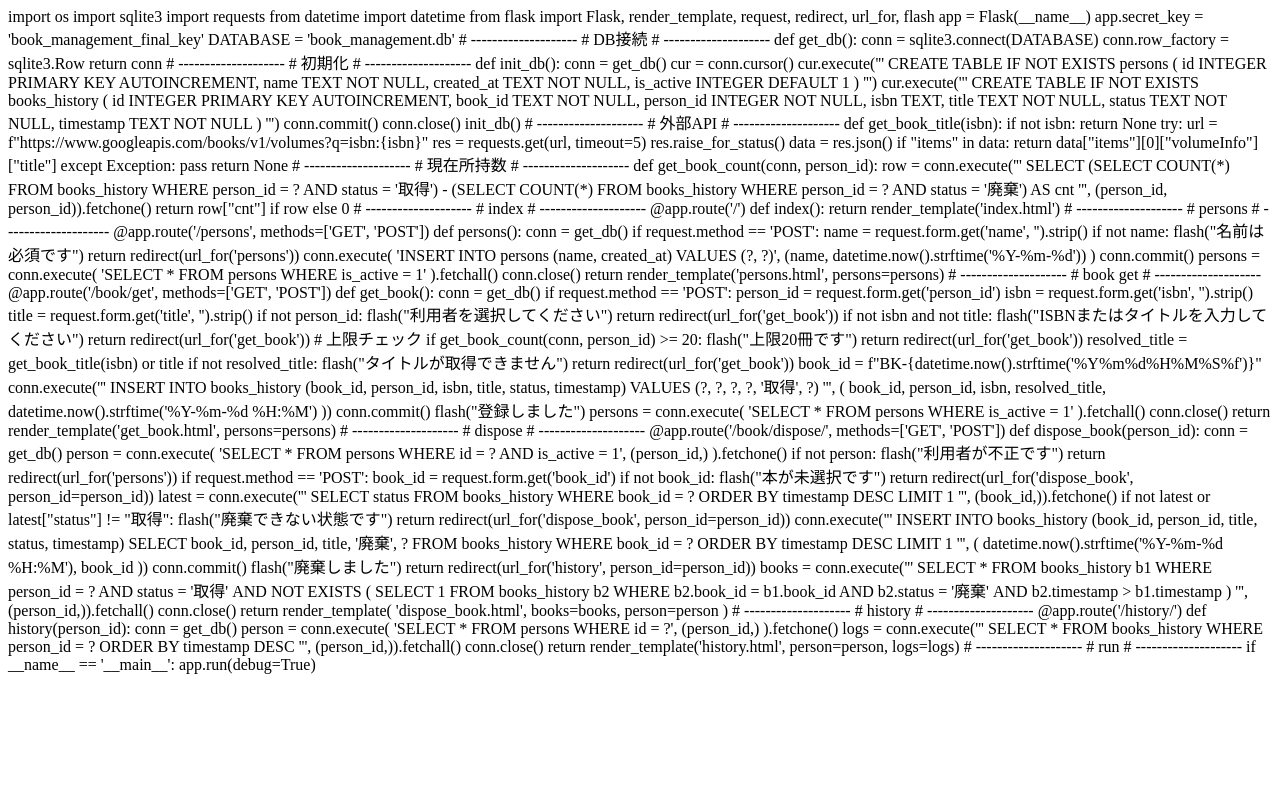
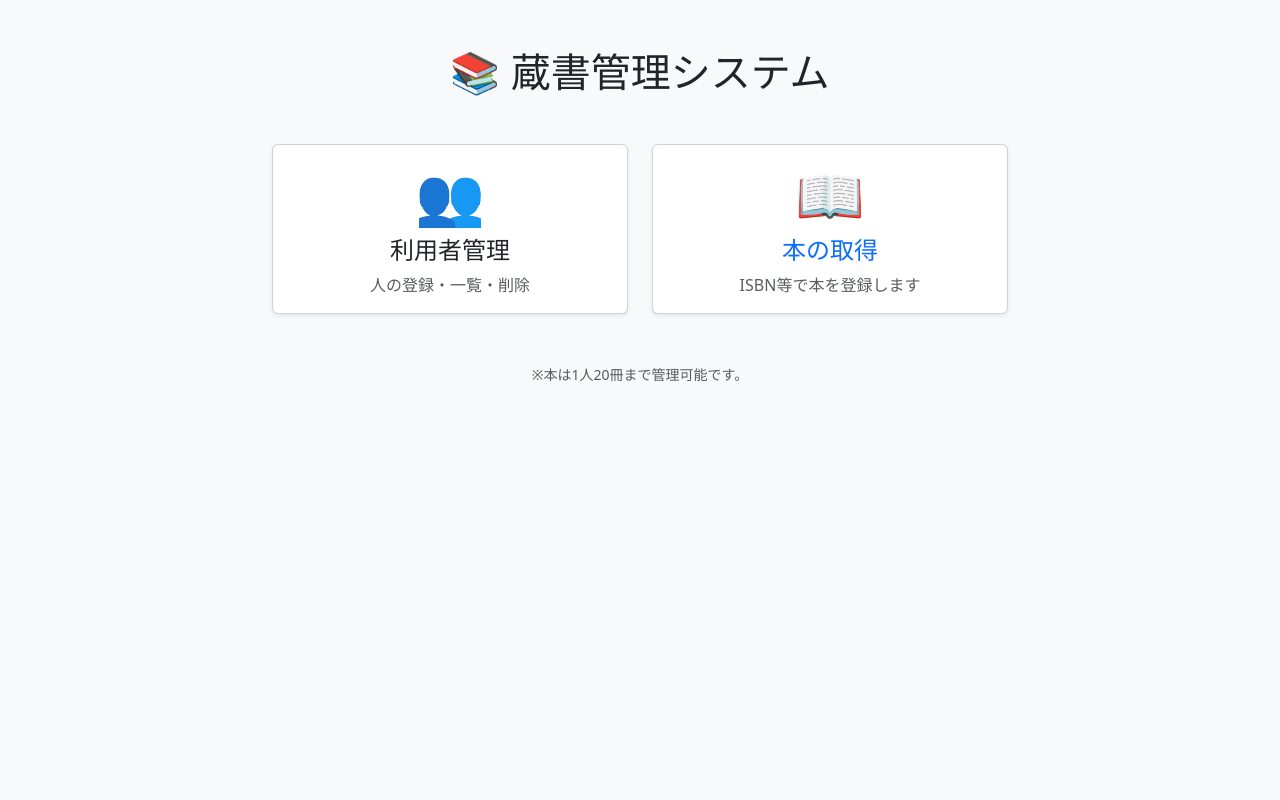
Before and after one commit to mkerp445-max/books_management_tool, a Flask app: page / in a window 1280 px wide. Run offline with Flask 3, Linux system fonts and the light colour scheme.

Commit message:
Add files via upload

```diff
--- a/templates/index.html
+++ b/templates/index.html
@@ -1,286 +1,57 @@
-import os
-import sqlite3
-import requests
-from datetime import datetime
-from flask import Flask, render_template, request, redirect, url_for, flash
+<!DOCTYPE html>
+<html lang="ja">
+<head>
+    <meta charset="UTF-8">
+    <title>蔵書管理システム</title>
+    <link rel="stylesheet" href="https://cdn.jsdelivr.net/npm/bootstrap@5.3.0/dist/css/bootstrap.min.css">
+    <style>
+        .menu-card { transition: transform 0.2s; cursor: pointer; }
+        .menu-card:hover { transform: translateY(-5px); }
+    </style>
+</head>
+<body class="bg-light">
+    <div class="container mt-5">
+        <h1 class="text-center mb-5">📚 蔵書管理システム</h1>
 
-app = Flask(__name__)
-app.secret_key = 'book_management_final_key'
+        {% with messages = get_flashed_messages() %}
+          {% if messages %}
+            {% for message in messages %}
+              <div class="alert alert-info">{{ message }}</div>
+            {% endfor %}
+          {% endif %}
+        {% endwith %}
 
-DATABASE = 'book_management.db'
+        <div class="row g-4 justify-content-center">
+            <!-- 利用者管理 -->
+            <div class="col-md-4">
+                <a href="{{ url_for('persons') }}" class="text-decoration-none text-dark">
+                    <div class="card h-100 shadow-sm menu-card">
+                        <div class="card-body text-center">
+                            <h2 class="display-4">👥</h2>
+                            <h4 class="card-title">利用者管理</h4>
+                            <p class="card-text text-muted">人の登録・一覧・削除</p>
+                        </div>
+                    </div>
+                </a>
+            </div>
 
+            <!-- 本の登録 -->
+            <div class="col-md-4">
+                <a href="{{ url_for('get_book') }}" class="text-decoration-none text-dark">
+                    <div class="card h-100 shadow-sm menu-card">
+                        <div class="card-body text-center border-primary">
+                            <h2 class="display-4">📖</h2>
+                            <h4 class="card-title text-primary">本の取得</h4>
+                            <p class="card-text text-muted">ISBN等で本を登録します</p>
+                        </div>
+                    </div>
+                </a>
+            </div>
+        </div>
 
-# --------------------
-# DB接続
-# --------------------
-def get_db():
-    conn = sqlite3.connect(DATABASE)
-    conn.row_factory = sqlite3.Row
-    return conn
-
-
-# --------------------
-# 初期化
-# --------------------
-def init_db():
-    conn = get_db()
-    cur = conn.cursor()
-
-    cur.execute('''
-        CREATE TABLE IF NOT EXISTS persons (
-            id INTEGER PRIMARY KEY AUTOINCREMENT,
-            name TEXT NOT NULL,
-            created_at TEXT NOT NULL,
-            is_active INTEGER DEFAULT 1
-        )
-    ''')
-
-    cur.execute('''
-        CREATE TABLE IF NOT EXISTS books_history (
-            id INTEGER PRIMARY KEY AUTOINCREMENT,
-            book_id TEXT NOT NULL,
-            person_id INTEGER NOT NULL,
-            isbn TEXT,
-            title TEXT NOT NULL,
-            status TEXT NOT NULL,
-            timestamp TEXT NOT NULL
-        )
-    ''')
-
-    conn.commit()
-    conn.close()
-
-
-init_db()
-
-
-# --------------------
-# 外部API
-# --------------------
-def get_book_title(isbn):
-    if not isbn:
-        return None
-
-    try:
-        url = f"https://www.googleapis.com/books/v1/volumes?q=isbn:{isbn}"
-        res = requests.get(url, timeout=5)
-        res.raise_for_status()
-        data = res.json()
-
-        if "items" in data:
-            return data["items"][0]["volumeInfo"]["title"]
-
-    except Exception:
-        pass
-
-    return None
-
-
-# --------------------
-# 現在所持数
-# --------------------
-def get_book_count(conn, person_id):
-    row = conn.execute('''
-        SELECT
-            (SELECT COUNT(*) FROM books_history WHERE person_id = ? AND status = '取得')
-            -
-            (SELECT COUNT(*) FROM books_history WHERE person_id = ? AND status = '廃棄')
-        AS cnt
-    ''', (person_id, person_id)).fetchone()
-
-    return row["cnt"] if row else 0
-
-
-# --------------------
-# index
-# --------------------
-@app.route('/')
-def index():
-    return render_template('index.html')
-
-
-# --------------------
-# persons
-# --------------------
-@app.route('/persons', methods=['GET', 'POST'])
-def persons():
-    conn = get_db()
-
-    if request.method == 'POST':
-        name = request.form.get('name', '').strip()
-
-        if not name:
-            flash("名前は必須です")
-            return redirect(url_for('persons'))
-
-        conn.execute(
-            'INSERT INTO persons (name, created_at) VALUES (?, ?)',
-            (name, datetime.now().strftime('%Y-%m-%d'))
-        )
-        conn.commit()
-
-    persons = conn.execute(
-        'SELECT * FROM persons WHERE is_active = 1'
-    ).fetchall()
-
-    conn.close()
-    return render_template('persons.html', persons=persons)
-
-
-# --------------------
-# book get
-# --------------------
-@app.route('/book/get', methods=['GET', 'POST'])
-def get_book():
-    conn = get_db()
-
-    if request.method == 'POST':
-        person_id = request.form.get('person_id')
-        isbn = request.form.get('isbn', '').strip()
-        title = request.form.get('title', '').strip()
-
-        if not person_id:
-            flash("利用者を選択してください")
-            return redirect(url_for('get_book'))
-
-        if not isbn and not title:
-            flash("ISBNまたはタイトルを入力してください")
-            return redirect(url_for('get_book'))
-
-        # 上限チェック
-        if get_book_count(conn, person_id) >= 20:
-            flash("上限20冊です")
-            return redirect(url_for('get_book'))
-
-        resolved_title = get_book_title(isbn) or title
-
-        if not resolved_title:
-            flash("タイトルが取得できません")
-            return redirect(url_for('get_book'))
-
-        book_id = f"BK-{datetime.now().strftime('%Y%m%d%H%M%S%f')}"
-
-        conn.execute('''
-            INSERT INTO books_history (book_id, person_id, isbn, title, status, timestamp)
-            VALUES (?, ?, ?, ?, '取得', ?)
-        ''', (
-            book_id,
-            person_id,
-            isbn,
-            resolved_title,
-            datetime.now().strftime('%Y-%m-%d %H:%M')
-        ))
-
-        conn.commit()
-        flash("登録しました")
-
-    persons = conn.execute(
-        'SELECT * FROM persons WHERE is_active = 1'
-    ).fetchall()
-
-    conn.close()
-    return render_template('get_book.html', persons=persons)
-
-
-# --------------------
-# dispose
-# --------------------
-@app.route('/book/dispose/<int:person_id>', methods=['GET', 'POST'])
-def dispose_book(person_id):
-    conn = get_db()
-
-    person = conn.execute(
-        'SELECT * FROM persons WHERE id = ? AND is_active = 1',
-        (person_id,)
-    ).fetchone()
-
-    if not person:
-        flash("利用者が不正です")
-        return redirect(url_for('persons'))
-
-    if request.method == 'POST':
-        book_id = request.form.get('book_id')
-
-        if not book_id:
-            flash("本が未選択です")
-            return redirect(url_for('dispose_book', person_id=person_id))
-
-        latest = conn.execute('''
-            SELECT status
-            FROM books_history
-            WHERE book_id = ?
-            ORDER BY timestamp DESC
-            LIMIT 1
-        ''', (book_id,)).fetchone()
-
-        if not latest or latest["status"] != "取得":
-            flash("廃棄できない状態です")
-            return redirect(url_for('dispose_book', person_id=person_id))
-
-        conn.execute('''
-            INSERT INTO books_history (book_id, person_id, title, status, timestamp)
-            SELECT book_id, person_id, title, '廃棄', ?
-            FROM books_history
-            WHERE book_id = ?
-            ORDER BY timestamp DESC
-            LIMIT 1
-        ''', (
-            datetime.now().strftime('%Y-%m-%d %H:%M'),
-            book_id
-        ))
-
-        conn.commit()
-        flash("廃棄しました")
-        return redirect(url_for('history', person_id=person_id))
-
-    books = conn.execute('''
-        SELECT *
-        FROM books_history b1
-        WHERE person_id = ?
-        AND status = '取得'
-        AND NOT EXISTS (
-            SELECT 1
-            FROM books_history b2
-            WHERE b2.book_id = b1.book_id
-            AND b2.status = '廃棄'
-            AND b2.timestamp > b1.timestamp
-        )
-    ''', (person_id,)).fetchall()
-
-    conn.close()
-
-    return render_template(
-        'dispose_book.html',
-        books=books,
-        person=person
-    )
-
-
-# --------------------
-# history
-# --------------------
-@app.route('/history/<int:person_id>')
-def history(person_id):
-    conn = get_db()
-
-    person = conn.execute(
-        'SELECT * FROM persons WHERE id = ?',
-        (person_id,)
-    ).fetchone()
-
-    logs = conn.execute('''
-        SELECT * FROM books_history
-        WHERE person_id = ?
-        ORDER BY timestamp DESC
-    ''', (person_id,)).fetchall()
-
-    conn.close()
-
-    return render_template('history.html', person=person, logs=logs)
-
-
-# --------------------
-# run
-# --------------------
-if __name__ == '__main__':
-    app.run(debug=True)
+        <div class="mt-5 text-center text-muted">
+            <small>※本は1人20冊まで管理可能です。</small>
+        </div>
+    </div>
+</body>
+</html>
```
